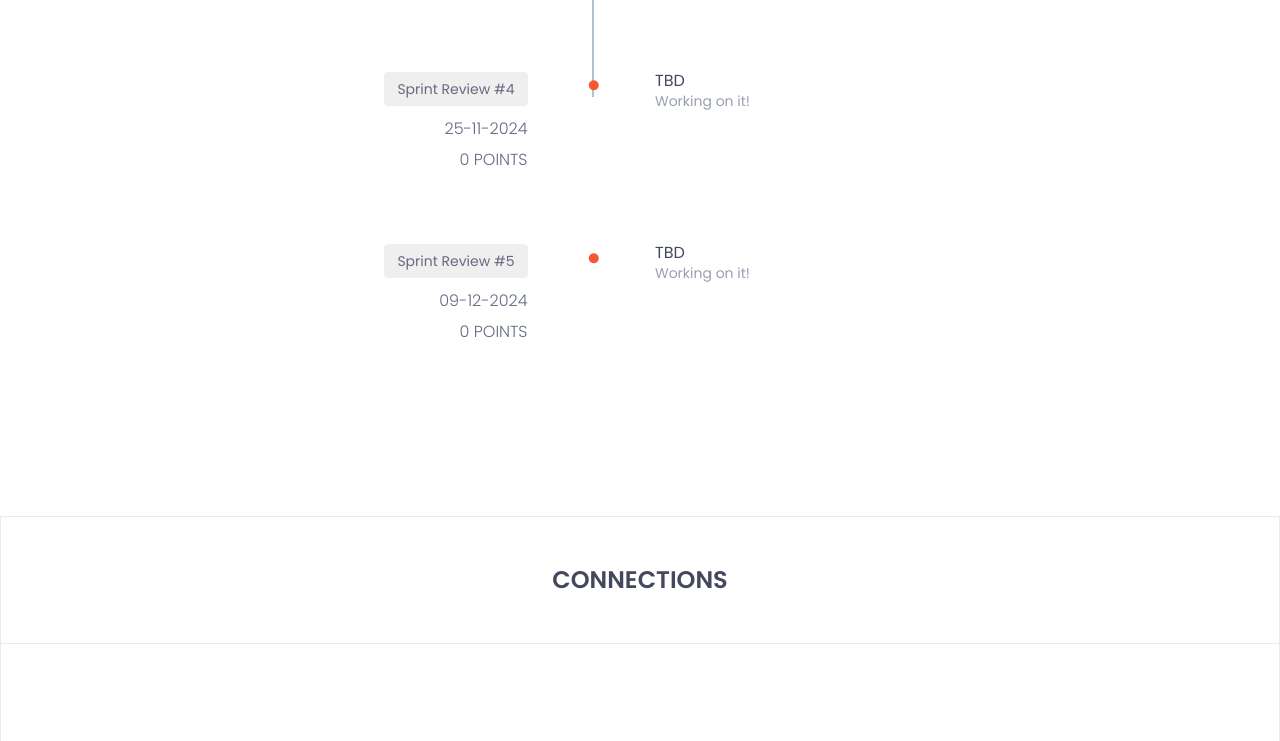
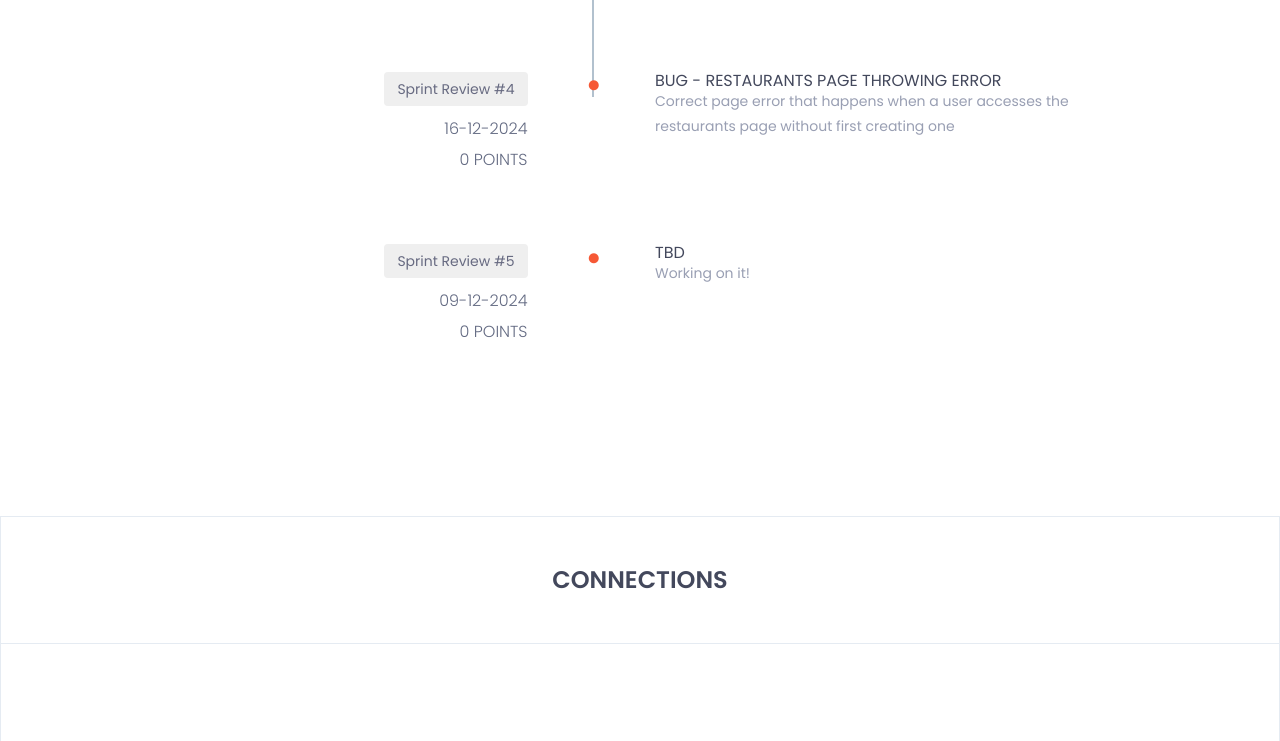
Before and after one commit to SupplyWise/SupplyWiseDocs, a plain HTML site: page index.html in a window 1280 px wide. Shown: the part 3624-4365 px from the top of the page. Drawn offline with nearby package versions, Linux system fonts and the light colour scheme.

Commit message:
docs: started sprint 4 review

```diff
--- a/index.html
+++ b/index.html
@@ -487,16 +487,16 @@
 				},
 				{
 					id: 4,
-					date: "25-11-2024",
+					date: "16-12-2024",
 					roles: {
 						productOwner: "Miguel Pinto",
 						scrumMaster: "Maria Sardinha",
 					},
-					summary: null,
+					summary: "In Sprint 4, ",
 					issues: null,
 					retrospective: null,
 					tasks: [
-						{ title: "TBD", description: "Working on it!" },
+						{ title: "BUG - restaurants page throwing error", description: "Correct page error that happens when a user accesses the restaurants page without first creating one" },
 					]
 				},
 				{
```
